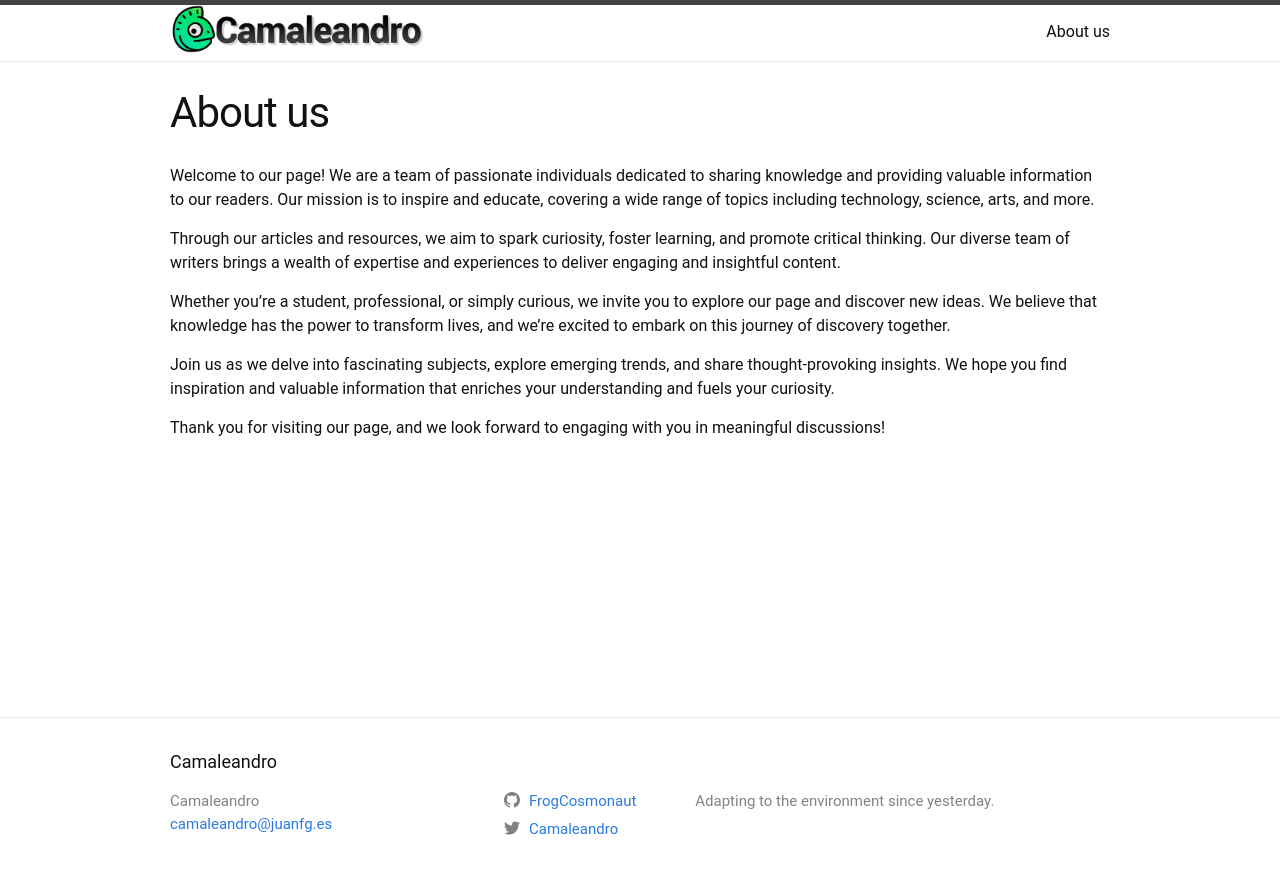
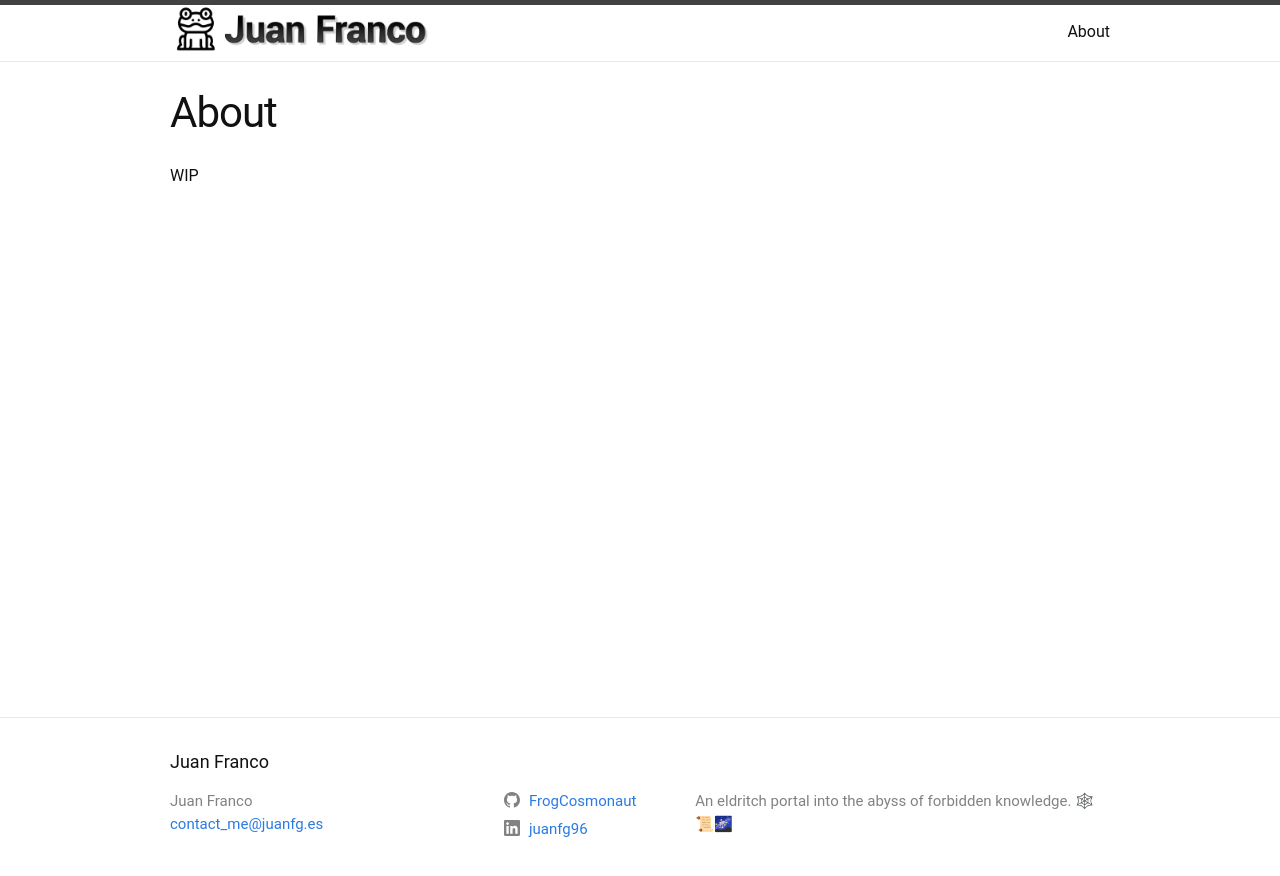
Before and after one commit to FrogCosmonaut/FrogCosmonaut.github.io, a Jekyll site: the page built from about.markdown, in a window 1280 px wide. Shown: the top 876 px of the page. Built offline with Jekyll 4.4.1, drawn with Linux system fonts in a browser that asks for light colours.

Commit message:
Rework and add new post

```diff
--- a/_config.yml
+++ b/_config.yml
@@ -18,13 +18,14 @@
 # You can create any custom variable you would like, and they will be accessible
 # in the templates via {{ site.myvariable }}.
 
-title: Camaleandro
-email: camaleandro@juanfg.es
+title: Juan Franco
+email: contact_me@juanfg.es
 description: >- # this means to ignore newlines until "baseurl:"
-  Adapting to the environment since yesterday.
+  An eldritch portal into the abyss of forbidden knowledge. 🕸️📜🌌
 baseurl: "" # the subpath of your site, e.g. /blog
 url: "" # the base hostname & protocol for your site, e.g. http://example.com
-twitter_username: Camaleandro
+# twitter_username: juanfranco
+linkedin_username: juanfg96
 github_username:  FrogCosmonaut
 
 # Build settings
--- a/_layouts/default.html
+++ b/_layouts/default.html
@@ -18,5 +18,3 @@
   </body>
 
 </html>
-<script src="https://cdn.botpress.cloud/webchat/v0/inject.js"></script>
-<script src="https://mediafiles.botpress.cloud/76af6285-76a8-47a1-bf7f-905652c66326/webchat/config.js" defer></script>
--- a/_layouts/home.html
+++ b/_layouts/home.html
@@ -10,7 +10,7 @@
   {{ content }}
 
   {%- if site.posts.size > 0 -%}
-    <h2 class="post-list-heading">{{ page.list_title | default: "Posts" }}</h2>
+    <h2 class="post-list-heading">{{ page.list_title | default: "⬇ things that you should check ⬇" }}</h2>
     <ul class="post-list">
       {%- for post in site.posts -%}
       <li>
--- a/_posts/2023-05-17-request-a-robot.markdown
+++ /dev/null
@@ -1,5 +0,0 @@
----
-layout: default
----
-
-{% include feathery.html %}
--- a/about.markdown
+++ b/about.markdown
@@ -1,14 +1,7 @@
 ---
 layout: page
-title: About us
+title: About
 permalink: /about/
 ---
-Welcome to our page! We are a team of passionate individuals dedicated to sharing knowledge and providing valuable information to our readers. Our mission is to inspire and educate, covering a wide range of topics including technology, science, arts, and more.
 
-Through our articles and resources, we aim to spark curiosity, foster learning, and promote critical thinking. Our diverse team of writers brings a wealth of expertise and experiences to deliver engaging and insightful content.
-
-Whether you're a student, professional, or simply curious, we invite you to explore our page and discover new ideas. We believe that knowledge has the power to transform lives, and we're excited to embark on this journey of discovery together.
-
-Join us as we delve into fascinating subjects, explore emerging trends, and share thought-provoking insights. We hope you find inspiration and valuable information that enriches your understanding and fuels your curiosity.
-
-Thank you for visiting our page, and we look forward to engaging with you in meaningful discussions!
+WIP
```
Also changed, not shown: _includes/feathery.html (deleted, +0 -8 lines), _posts/2023-05-15-welcome-to-camaleandro.markdown (deleted, +0 -28 lines), _posts/2023-05-28-Revolutionizing_the_market.markdown (added, +32 -0 lines), assets/favicon.png, assets/logo.png, index.markdown (line endings or trailing spaces).
